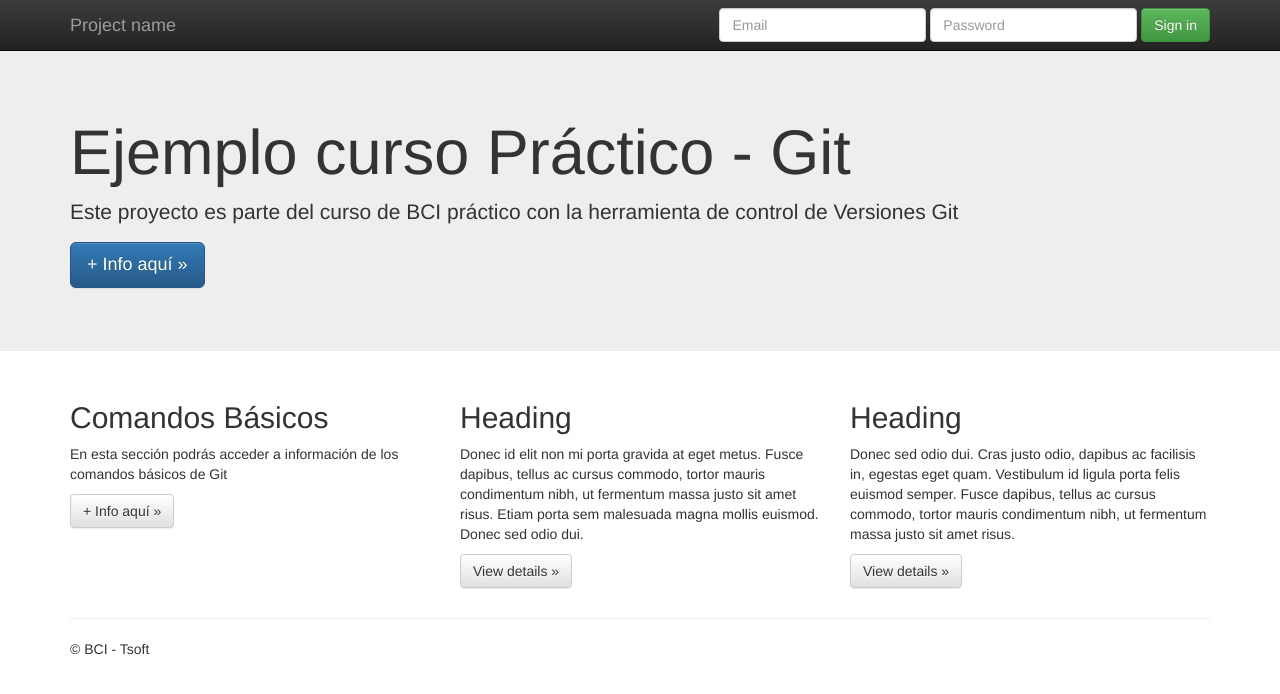
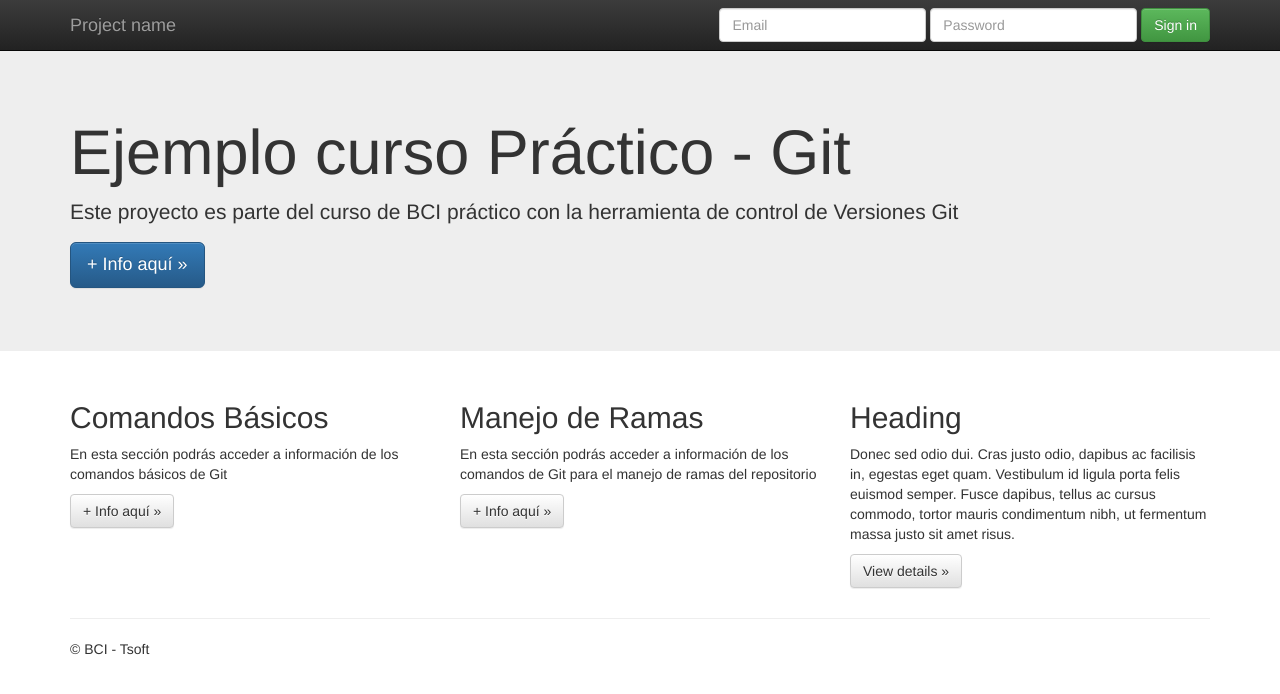
Before and after one commit to sofiamdo/CursoGitBCI1, a plain HTML site: page index.html in a window 1280 px wide. Drawn offline with nearby package versions, Linux system fonts and the light colour scheme.

Commit message:
Se actualiza archivo index.html habilitando funcionalidad (Manejo de Ramas)

```diff
--- a/index.html
+++ b/index.html
@@ -70,9 +70,9 @@
           <p><a class="btn btn-default" href="#" role="button">+ Info aquí &raquo;</a></p>
         </div>
         <div class="col-md-4">
-          <h2>Heading</h2>
-          <p>Donec id elit non mi porta gravida at eget metus. Fusce dapibus, tellus ac cursus commodo, tortor mauris condimentum nibh, ut fermentum massa justo sit amet risus. Etiam porta sem malesuada magna mollis euismod. Donec sed odio dui. </p>
-          <p><a class="btn btn-default" href="#" role="button">View details &raquo;</a></p>
+          <h2>Manejo de Ramas</h2>
+          <p>En esta sección podrás acceder a información de los comandos de Git para el manejo de ramas del repositorio </p>
+          <p><a class="btn btn-default" href="#" role="button">+ Info aquí &raquo;</a></p>
        </div>
         <div class="col-md-4">
           <h2>Heading</h2>
```
